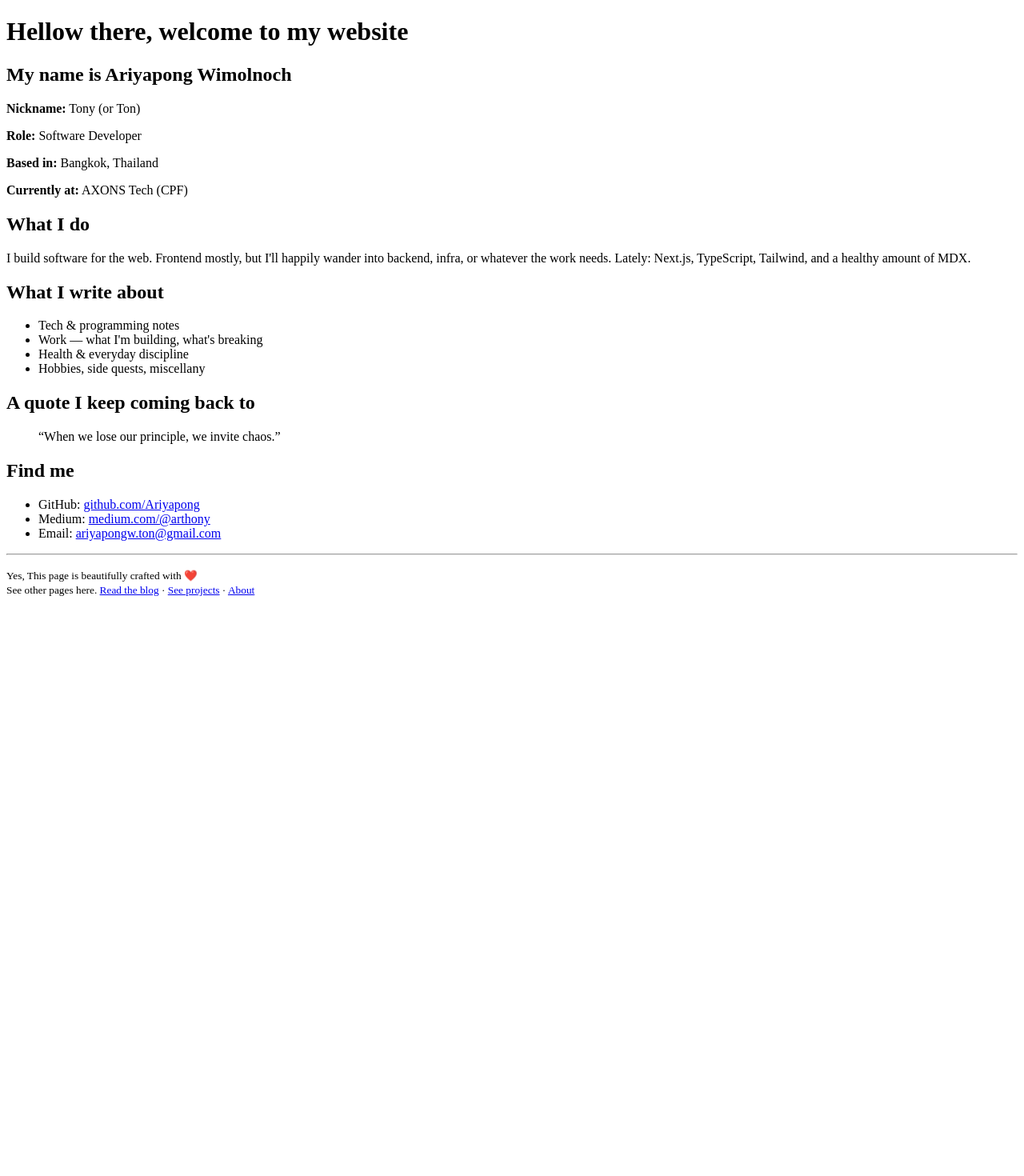
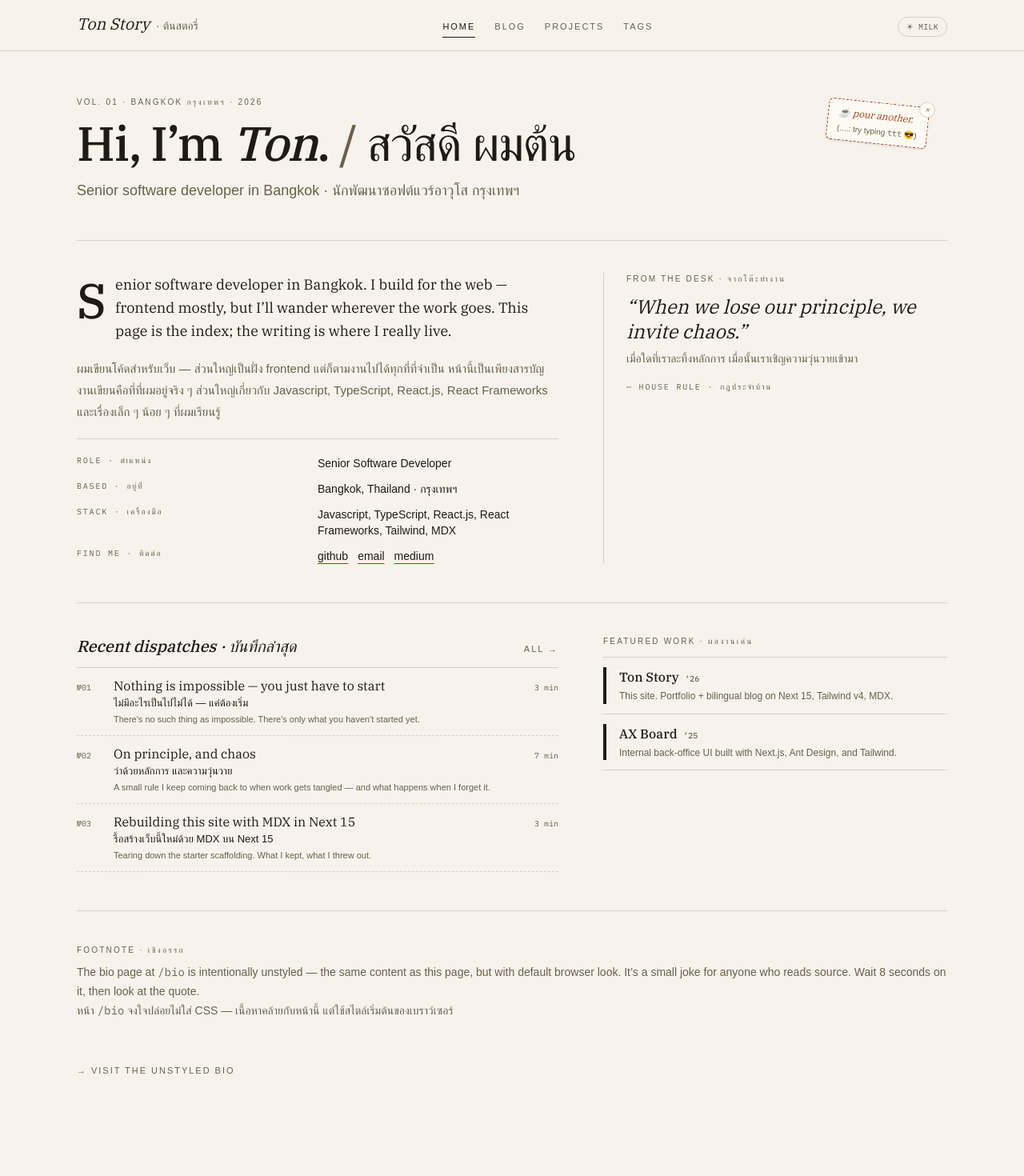
Before and after one commit to Ariyapong/ton-story-next, a Next.js app: page / in a window 1280 px wide. Shown: the top 1470 px of the page at 80% size. Before the commit the page ends 800 px from the top, so only its background shows below. Built offline with nearby package versions, Linux system fonts and the light colour scheme; no server answers; a web font is replaced by a local one.

Commit message:
refactor: revise page structure

```diff
--- a/app/(styled)/about/page.tsx
+++ b/app/(styled)/page.tsx
@@ -13,7 +13,7 @@ export const metadata: Metadata = {
 };
 
 // Type "ttt" anywhere → a tiny coffee cup appears next to the quote.
-// Mirrors the egg on /; same trigger, same payload, just on this page.
+// Mirrors the egg on /bio; same trigger, same payload, just on this page.
 const easterEggScript = `
   (function () {
     var buf = '';
@@ -32,7 +32,7 @@ const easterEggScript = `
   })();
 `;
 
-export default function AboutPage() {
+export default function HomePage() {
   const recentPosts = getAllPosts().slice(0, 3);
   const featured = getAllProjects().filter((p) => p.featured);
 
@@ -217,24 +217,23 @@ export default function AboutPage() {
       <section className="border-t border-rule pt-10 font-sans text-sm leading-[1.7] text-muted-foreground">
         <Eyebrow className="mb-2">Footnote · เชิงอรรถ</Eyebrow>
         <p>
-          The homepage at <code className="font-mono">/</code> is intentionally
-          unstyled — the same content as this About page, but with default
-          browser look. It&rsquo;s a small joke for anyone who reads source.
-          Wait 8 seconds on it, then look at the quote.
+          The bio page at <code className="font-mono">/bio</code> is intentionally
+          unstyled — the same content as this page, but with default browser
+          look. It&rsquo;s a small joke for anyone who reads source. Wait 8
+          seconds on it, then look at the quote.
           <br />
-          หน้า <code className="font-mono">/</code> จงใจปล่อยไม่ใส่ CSS —
-          เนื้อหาเดียวกับหน้านี้ แต่ใช้สไตล์เริ่มต้นของเบราว์เซอร์
+          หน้า <code className="font-mono">/bio</code> จงใจปล่อยไม่ใส่ CSS —
+          เนื้อหาคล้ายกับหน้านี้ แต่ใช้สไตล์เริ่มต้นของเบราว์เซอร์
         </p>
       </section>
 
       <p>
-        {/* Hard nav (plain <a>) so the unstyled / loads fresh without styled CSS. */}
-        {/* eslint-disable-next-line @next/next/no-html-link-for-pages */}
+        {/* Hard nav (plain <a>) so /bio loads fresh without styled CSS. */}
         <a
-          href="/"
+          href="/bio"
           className="font-sans text-[11px] uppercase tracking-[0.18em] text-muted-foreground hover:text-foreground"
         >
-          ← Back to the unstyled bio
+          → Visit the unstyled bio
         </a>
       </p>
 
--- a/app/page.tsx
+++ b/app/bio/page.tsx
@@ -91,27 +91,17 @@ export default function UnstyledBioPage() {
 
       <p>
         <small>
-          {/* Yes, this page has zero CSS on purpose. Every other page is properly
-          designed, I promise.{" "} */}
-
           Yes, This page is beautifully crafted with ❤️ <br/>
           See other pages here.{" "}
-          {/* Hard nav (plain <a>) so the unstyled / stays unstyled when the
-              browser comes back — styled CSS wouldn't unload after a soft nav. */}
+          {/* Hard nav (plain <a>) so the styled CSS loads cleanly when leaving the unstyled bio. */}
           {/* eslint-disable-next-line @next/next/no-html-link-for-pages */}
           <a href="/blog">Read the blog</a> ·{" "}
           {/* eslint-disable-next-line @next/next/no-html-link-for-pages */}
           <a href="/projects">See projects</a> ·{" "}
           {/* eslint-disable-next-line @next/next/no-html-link-for-pages */}
-          <a href="/about">About</a>
+          <a href="/">Home (about)</a>
         </small>
       </p>
-
-      {/* <p>
-        <small>
-          <i>(View source. The whole document is one tiny file. That&apos;s the joke.)</i>
-        </small>
-      </p> */}
 
       <script dangerouslySetInnerHTML={{ __html: easterEggScript }} />
     </>
--- a/app/globals.css
+++ b/app/globals.css
@@ -1,8 +1,8 @@
 @import "tailwindcss";
 @plugin "@tailwindcss/typography";
 
-@custom-variant dark (&:where([data-theme="dark"], [data-theme="dark"] *));
-@custom-variant sepia (&:where([data-theme="sepia"], [data-theme="sepia"] *));
+@custom-variant coffee (&:where([data-theme="coffee"], [data-theme="coffee"] *));
+@custom-variant tea (&:where([data-theme="tea"], [data-theme="tea"] *));
 
 @theme {
   --font-serif: var(--font-serif), "Sarabun", "Maitree", Georgia, serif;
@@ -31,7 +31,7 @@
 
 /* A² Editorial Notebook · paper-warm tokens */
 :root,
-[data-theme="light"] {
+[data-theme="milk"] {
   --bg: #f7f3ec;
   --fg: #1f1a14;
   --muted: #6b5f4d;
@@ -43,7 +43,7 @@
   --radius: 0.5rem;
 }
 
-[data-theme="dark"] {
+[data-theme="coffee"] {
   --bg: #13110d;
   --fg: #ece4d2;
   --muted: #9b8f78;
@@ -54,7 +54,7 @@
   --accent: #e88a5c;
 }
 
-[data-theme="sepia"] {
+[data-theme="tea"] {
   --bg: #ece0c6;
   --fg: #3a2a17;
   --muted: #7a6244;
@@ -63,6 +63,19 @@
   --card: #f3e8cf;
   --stripe: #3a2a17;
   --accent: #8a4014;
+}
+
+/* Theme switch crossfade via View Transitions API (Chrome/Safari) */
+::view-transition-old(root),
+::view-transition-new(root) {
+  animation-duration: 320ms;
+  animation-timing-function: cubic-bezier(0.4, 0, 0.2, 1);
+}
+@media (prefers-reduced-motion: reduce) {
+  ::view-transition-old(root),
+  ::view-transition-new(root) {
+    animation-duration: 0s;
+  }
 }
 
 @layer base {
--- a/app/sitemap.ts
+++ b/app/sitemap.ts
@@ -9,7 +9,6 @@ export default function sitemap(): MetadataRoute.Sitemap {
 
   const staticRoutes: MetadataRoute.Sitemap = [
     { url: `${SITE_URL}/`, lastModified: now, changeFrequency: "monthly", priority: 1 },
-    { url: `${SITE_URL}/about`, lastModified: now, changeFrequency: "yearly", priority: 0.6 },
     { url: `${SITE_URL}/blog`, lastModified: now, changeFrequency: "weekly", priority: 0.9 },
     { url: `${SITE_URL}/projects`, lastModified: now, changeFrequency: "monthly", priority: 0.8 },
     { url: `${SITE_URL}/tags`, lastModified: now, changeFrequency: "monthly", priority: 0.5 },
--- a/components/header.tsx
+++ b/components/header.tsx
@@ -11,7 +11,6 @@ const NAV: { href: string; en: string; th: string }[] = [
   { href: "/blog", en: "Blog", th: "บล็อก" },
   { href: "/projects", en: "Projects", th: "ผลงาน" },
   { href: "/tags", en: "Tags", th: "แท็ก" },
-  { href: "/about", en: "About", th: "เกี่ยวกับ" },
 ];
 
 function isActive(pathname: string, href: string) {
@@ -25,12 +24,10 @@ export function Header() {
   return (
     <header className="theme-fade sticky top-0 z-40 w-full border-b border-rule bg-background/85 backdrop-blur">
       <div className="mx-auto flex w-full max-w-6xl items-baseline justify-between gap-4 px-5 py-4 sm:px-8">
-        {/* Logo points to the unstyled bio at /. Hard nav so styled CSS unloads. */}
-        {/* eslint-disable-next-line @next/next/no-html-link-for-pages */}
-        <a href="/" className="flex items-baseline gap-2 hover-lift">
+        <Link href="/" className="flex items-baseline gap-2 hover-lift">
           <span className="font-serif text-xl italic">Ton Story</span>
           <span className="font-sans text-sm text-muted-foreground">· ต้นสตอรี่</span>
-        </a>
+        </Link>
 
         <nav className="hidden items-baseline gap-6 md:flex">
           {NAV.map((item) => {
@@ -41,15 +38,6 @@ export function Header() {
                 ? "border-b border-foreground pb-1 text-foreground"
                 : "text-muted-foreground hover:text-foreground",
             );
-            // "/" is the unstyled bio — hard nav so styled CSS unloads.
-            if (item.href === "/") {
-              return (
-                // eslint-disable-next-line @next/next/no-html-link-for-pages
-                <a key={item.href} href="/" title={item.th} className={className}>
-                  {item.en}
-                </a>
-              );
-            }
             return (
               <Link
                 key={item.href}
@@ -94,26 +82,14 @@ function MobileNav({ pathname }: { pathname: string }) {
               ? "text-foreground"
               : "text-muted-foreground hover:text-foreground",
           );
-          const inner = (
-            <>
-              <span>{item.en}</span>
-              <span className="text-[10px] normal-case tracking-normal text-muted-foreground">
-                {item.th}
-              </span>
-            </>
-          );
           return (
             <li key={item.href}>
-              {item.href === "/" ? (
-                // eslint-disable-next-line @next/next/no-html-link-for-pages
-                <a href="/" className={className}>
-                  {inner}
-                </a>
-              ) : (
-                <Link href={item.href} className={className}>
-                  {inner}
-                </Link>
-              )}
+              <Link href={item.href} className={className}>
+                <span>{item.en}</span>
+                <span className="text-[10px] normal-case tracking-normal text-muted-foreground">
+                  {item.th}
+                </span>
+              </Link>
             </li>
           );
         })}
--- a/components/theme-toggle.tsx
+++ b/components/theme-toggle.tsx
@@ -5,13 +5,13 @@ import { useTheme } from "next-themes";
 
 import { CoffeeCup } from "@/components/coffee-cup";
 
-const ORDER = ["light", "dark", "sepia"] as const;
+const ORDER = ["light", "dark", "tea"] as const;
 type ThemeName = (typeof ORDER)[number];
 
 const LABELS: Record<ThemeName, { en: string; th: string }> = {
-  light: { en: "light", th: "สว่าง" },
-  dark: { en: "dark", th: "มืด" },
-  sepia: { en: "sepia", th: "ซีเปีย" },
+  light: { en: "milk", th: "นม" },
+  dark: { en: "coffee", th: "กาแฟ" },
+  tea: { en: "tea", th: "ชา" },
 };
 
 export function ThemeToggle() {
@@ -20,19 +20,26 @@ export function ThemeToggle() {
 
   useEffect(() => setMounted(true), []);
 
-  const current = ((theme === "system" ? resolvedTheme : theme) ?? "light") as ThemeName;
+  const raw = (theme === "system" ? resolvedTheme : theme) ?? "light";
+  const current: ThemeName = (ORDER as readonly string[]).includes(raw) ? (raw as ThemeName) : "light";
 
   const handleClick = () => {
     const idx = ORDER.indexOf(current);
-    setTheme(ORDER[(idx + 1) % ORDER.length]);
+    const next = ORDER[(idx + 1) % ORDER.length];
+    const doc = document as Document & { startViewTransition?: (cb: () => void) => unknown };
+    if (typeof doc.startViewTransition === "function") {
+      doc.startViewTransition(() => setTheme(next));
+    } else {
+      setTheme(next);
+    }
   };
 
   return (
     <button
       type="button"
-      aria-label={mounted ? `Theme: ${current}. Click to cycle.` : "Toggle theme"}
+      aria-label={mounted ? `Theme: ${LABELS[current].en}. Click to cycle.` : "Toggle theme"}
       onClick={handleClick}
-      className="hover-lift inline-flex items-center gap-1.5 rounded-full border border-rule px-2.5 py-1 font-mono text-[10px] uppercase tracking-wide text-muted-foreground transition-colors hover:text-foreground"
+      className="hover-lift inline-flex cursor-pointer items-center gap-1.5 rounded-full border border-rule px-2.5 py-1 font-mono text-[10px] uppercase tracking-wide text-muted-foreground transition-colors hover:text-foreground"
     >
       {mounted ? (
         <>
@@ -47,7 +54,7 @@ export function ThemeToggle() {
 }
 
 function ThemeIcon({ current }: { current: ThemeName }) {
-  if (current === "sepia") return <CoffeeCup size={11} />;
+  if (current === "tea") return <CoffeeCup size={11} />;
   if (current === "dark") return <span aria-hidden>☾</span>;
   return <span aria-hidden>☀</span>;
 }
--- a/content/projects/ton-story.mdx
+++ b/content/projects/ton-story.mdx
@@ -10,11 +10,11 @@ featured: true
 ---
 
 The site you're looking at. Bilingual EN/TH editorial layout with three
-themes (light, dark, sepia) and an unstyled `/` homepage as a small joke for
+themes (milk, coffee, tea) and an unstyled `/` homepage as a small joke for
 anyone who reads source.
 
 เว็บที่คุณกำลังดูนี้เอง — เลย์เอาต์เชิงบรรณาธิการแบบสองภาษา EN/TH
-มีสามธีม (สว่าง มืด ซีเปีย) และหน้า `/` ที่จงใจปล่อยไม่ใส่ CSS
+มีสามธีม (นม กาแฟ ชา) และหน้า `/` ที่จงใจปล่อยไม่ใส่ CSS
 เป็นเรื่องเล่นเล็ก ๆ สำหรับคนที่อ่านซอร์ส
 
 ## What it is
--- a/next.config.ts
+++ b/next.config.ts
@@ -3,6 +3,9 @@ import type { NextConfig } from "next";
 const nextConfig: NextConfig = {
   reactStrictMode: true,
   pageExtensions: ["ts", "tsx", "md", "mdx"],
+  async redirects() {
+    return [{ source: "/about", destination: "/", permanent: true }];
+  },
 };
 
 export default nextConfig;
--- a/providers/theme.tsx
+++ b/providers/theme.tsx
@@ -7,7 +7,8 @@ export function ThemeProvider({ children }: { children: React.ReactNode }) {
     <NextThemeProvider
       attribute="data-theme"
       defaultTheme="system"
-      themes={["light", "dark", "sepia"]}
+      themes={["light", "dark", "tea"]}
+      value={{ light: "milk", dark: "coffee", tea: "tea" }}
       enableSystem
       disableTransitionOnChange
     >
```
Also changed, not shown: 2 other files (tests, documents, lock files or other folders).
